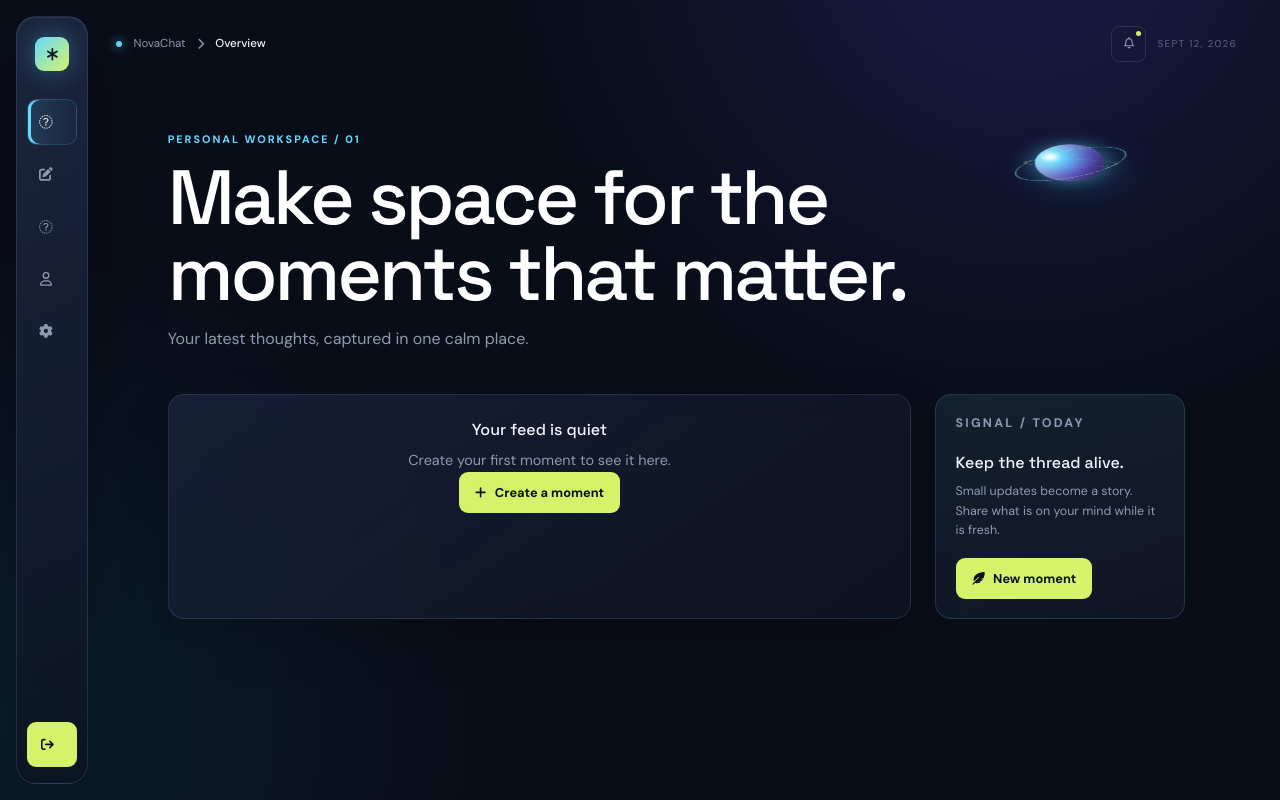
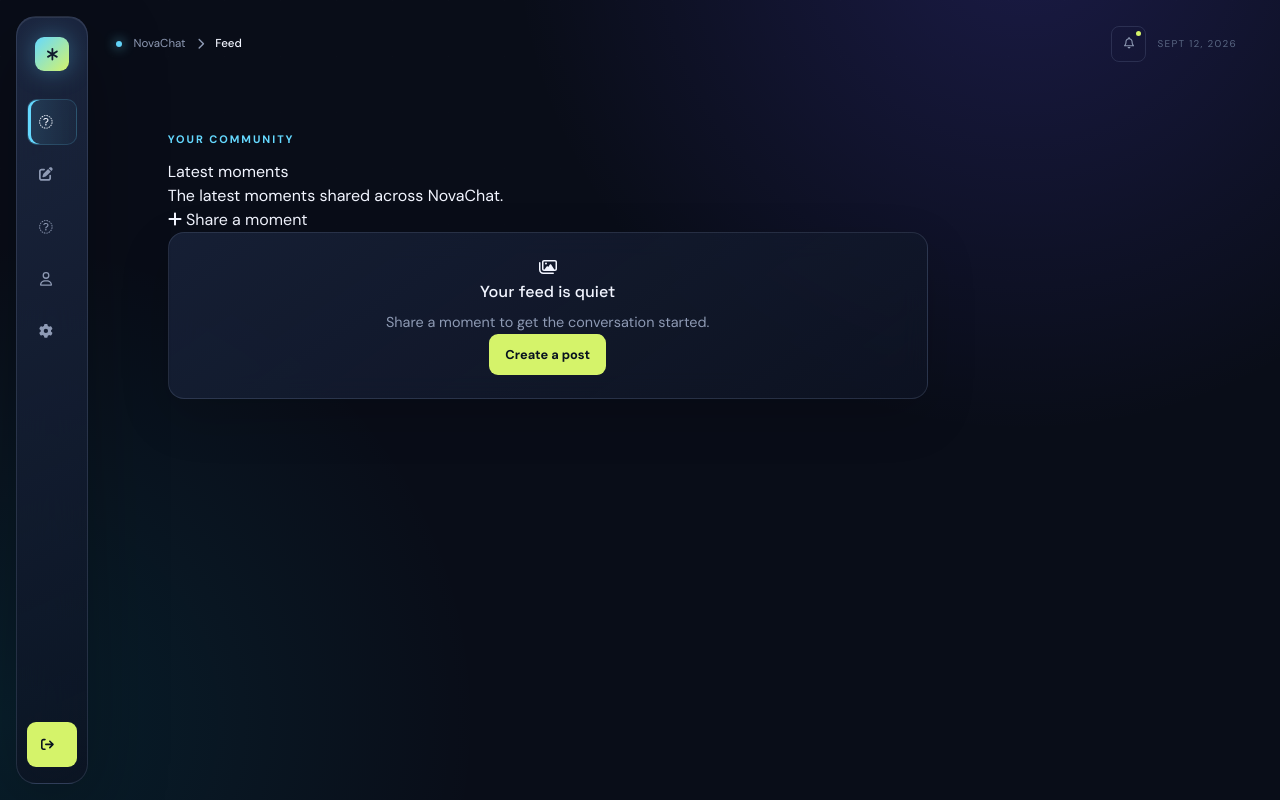
Before and after one commit to Devisinghd/NovaChat-Social-App, a Django app: page /posts/feed/ in a window 1280 px wide. Run offline with Django 5.2, Linux system fonts and the light colour scheme; the visitor is signed in with stand-in values (Sample User, id 1); data that the repository does not hold is empty; some libraries are stand-ins or nearby versions.

Commit message:
bg changed and comment section designed

```diff
--- a/posts/templates/posts/feed.html
+++ b/posts/templates/posts/feed.html
@@ -1,81 +1,136 @@
 {% extends 'users/base.html' %}
-{% load static %}
-{% block title %}Overview | NovaChat{% endblock %}
-{% block section_name %}Overview{% endblock %}
+{% block title %}Feed | NovaChat{% endblock %}
+{% block section_name %}Feed{% endblock %}
+{% block body_class %}posts-feed-body{% endblock %}
 
 {% block body %}
-    <header class="page-heading">
-        <div class="hero-orb" aria-hidden="true"><span class="orb-core"></span><span class="orb-ring ring-a"></span><span class="orb-ring ring-b"></span></div>
-        <p class="eyebrow">Personal workspace / 01</p>
-        <h1>Make space for the moments that matter.</h1>
-        <p>Your latest thoughts, captured in one calm place.</p>
+    <div class="community-feed">
+        <header class="feed-heading">
+            <div>
+                <p class="eyebrow">Your community</p>
+                <h1>Latest moments</h1>
+                <p class="feed-intro">The latest moments shared across NovaChat.</p>
+            </div>
+            {% if request.user.is_authenticated %}
+                <a class="feed-create-link" href="{% url 'create_post' %}">
+                    <i class="fa-solid fa-plus" aria-hidden="true"></i>
+                    <span>Share a moment</span>
+                </a>
+            {% endif %}
         </header>
-    <div class="feed-layout">
-    <section class="post-feed" aria-label="Your posts">
+
+        <section class="post-feed" aria-label="Latest moments">
             {% for post in posts %}
                 <article class="post-card">
-            <div class="post-meta">
-                <span class="avatar">{{ post.user.username|first|upper }}</span>
-                <div>
-                    <img src="{{ post.user.profile.photo.url }}" alt="Profile photo of {{ post.user.username }}" class="profile-photo">
+                    <header class="post-meta">
+                        {% if post.user.profile.photo %}
+                            <img class="post-avatar" src="{{ post.user.profile.photo.url }}" alt="{{ post.user.username }}'s profile photo">
+                        {% else %}
+                            <span class="post-avatar post-avatar-fallback" aria-hidden="true">{{ post.user.username|first|upper }}</span>
+                        {% endif %}
+                        <div class="post-author">
+                            <strong>{{ post.user.username }}</strong>
+                            <time datetime="{{ post.created_at|date:'c' }}">{{ post.created_at|date:"M j, Y · g:i A" }}</time>
                         </div>
+                        <span class="post-more" aria-hidden="true">
+                            <i class="fa-solid fa-ellipsis-vertical" aria-hidden="true"></i>
+                        </span>
+                    </header>
+
+                    {% if post.image %}
+                        <img class="post-image" src="{{ post.image.url }}" alt="Image shared by {{ post.user.username }}" loading="lazy">
+                    {% else %}
+                        <div class="post-text-art" aria-hidden="true">
+                            <span class="text-art-mark"><i class="fa-solid fa-asterisk"></i></span>
                         </div>
-            <h3>{{ post.title }}</h3>
-            <p class="post-content">{{ post.content }}</p>
-            {% if post.image %}
-                <img class="post-image" src="{{ post.image.url }}" alt="Image shared by {{ post.user.username }}">
                     {% endif %}
+
+                    <div class="post-details">
                         <div class="post-actions">
-                {% if logged_in_user in post.liked_by.all %}
-                    <button type="button" id="{{ post.id }}" class="post-action btn-like is-liked" aria-label="Like {{ post.title }}" aria-pressed="true">
+                            <div class="post-action-group">
+                                {% if request.user.is_authenticated %}
+                                    {% if post.is_liked %}
+                                        <button type="button" id="{{ post.id }}" class="post-action btn-like is-liked" aria-label="Unlike post by {{ post.user.username }}" aria-pressed="true">
                                     {% else %}
-                    <button type="button" id="{{ post.id }}" class="post-action btn-like" aria-label="Like {{ post.title }}" aria-pressed="false">
+                                        <button type="button" id="{{ post.id }}" class="post-action btn-like" aria-label="Like post by {{ post.user.username }}" aria-pressed="false">
                                     {% endif %}
-                    <img src="{% static 'users/images/like-icon.png' %}" alt="Like icon" class="like-icon">
+                                        <i class="fa-regular fa-heart" aria-hidden="true"></i>
                                     </button>
-                <span class="like-count" aria-live="polite">{{ post.liked_by.count }}</span>
-                <div>
-                    <img src="{% static 'users/images/comment-icon.png' %}" alt="Comment icon" class="comment-icon">
-                    {% for comment in post.comments.all %}
-                        <b>{{ comment.posted_by }}</b>: {{ comment.body }}
+                                {% else %}
+                                    <a class="post-action" href="{% url 'login' %}" aria-label="Sign in to like this post">
+                                        <i class="fa-regular fa-heart" aria-hidden="true"></i>
+                                    </a>
+                                {% endif %}
+                                <a class="post-action post-comment-link" href="/posts/{{ post.id }}/comments/" aria-label="View all {{ post.comment_count }} comment{{ post.comment_count|pluralize }}">
+                                    <i class="fa-regular fa-comment-dots" aria-hidden="true"></i>
+                                    <span>{{ post.comment_count }}</span>
+                                </a>
+                                <span class="post-action post-share" aria-hidden="true">
+                                    <i class="fa-regular fa-paper-plane" aria-hidden="true"></i>
+                                </span>
+                            </div>
+                            <span class="post-action post-save" aria-hidden="true">
+                                <i class="fa-regular fa-bookmark"></i>
+                            </span>
+                        </div>
+
+                        <p class="post-likes"><span class="like-count" aria-live="polite">{{ post.like_count }}</span> appreciations</p>
+                        {% if post.title or post.caption %}
+                            <p class="post-caption">
+                                <strong>{{ post.user.username }}</strong>
+                                {% if post.title %}<span>{{ post.title }}</span>{% endif %}
+                                {% if post.caption %}<span>{{ post.caption }}</span>{% endif %}
+                            </p>
+                        {% endif %}
+
+                        <div class="post-comments" aria-label="Recent comments">
+                            {% for comment in post.recent_comments %}
+                                <p><strong>{{ comment.posted_by }}</strong> {{ comment.body }}</p>
                             {% endfor %}
                         </div>
-                <div>
-                    <form method="post">
+                        {% if post.comment_count > 2 %}
+                            <a class="view-comments-link" href="/posts/{{ post.id }}/comments/">View all {{ post.comment_count }} comment{{ post.comment_count|pluralize }}</a>
+                        {% endif %}
+
+                        {% if request.user.is_authenticated %}
+                            <form class="comment-form" method="post">
                                 {% csrf_token %}
-                        <div>
-                            <label for="">Add comment</label>
-                            <div>{{ comment_form.body }}
-                            </div>
-                            <div>
-                                <input type="hidden" name="post_id" id="post_id" value='{{ post.id }}'>
-                                <input type="hidden" name="posted_by" id="posted_by" value='{{ logged_in_user.username }}'>
-                            </div>
-                            <div>
-                                <button type='submit'>Add</button>
-                            </div>
-                        </div>
+                                <input type="hidden" name="post_id" value="{{ post.id }}">
+                                <input class="comment-input" type="text" name="body" maxlength="300" placeholder="Add a comment..." aria-label="Add a comment to {{ post.user.username }}'s post" required>
+                                <button type="submit">Post</button>
                             </form>
-                </div>
-                <img src="{% static 'users/images/share-icon.png' %}" alt="Share icon" class="share-icon">
+                        {% else %}
+                            <p class="comment-signin"><a href="{% url 'login' %}">Sign in</a> to leave a comment.</p>
+                        {% endif %}
                     </div>
                 </article>
             {% empty %}
                 <div class="empty-state">
+                    <i class="fa-regular fa-images" aria-hidden="true"></i>
                     <h2>Your feed is quiet</h2>
-            <p>Create your first moment to see it here.</p>
-            <a class="primary-button" href="{% url 'create_post' %}"><i class="fa-solid fa-plus"></i> Create a moment</a>
+                    <p>Share a moment to get the conversation started.</p>
+                    {% if request.user.is_authenticated %}
+                        <a class="primary-button" href="{% url 'create_post' %}">Create a post</a>
+                    {% else %}
+                        <a class="primary-button" href="{% url 'login' %}">Sign in</a>
+                    {% endif %}
                 </div>
             {% endfor %}
+            {% if posts.has_other_pages %}
+                <nav class="feed-pagination" aria-label="Feed pages">
+                    {% if posts.has_previous %}
+                        <a href="?page={{ posts.previous_page_number }}"><i class="fa-solid fa-arrow-left" aria-hidden="true"></i> Newer posts</a>
+                    {% endif %}
+                    <span>Page {{ posts.number }} of {{ posts.paginator.num_pages }}</span>
+                    {% if posts.has_next %}
+                        <a href="?page={{ posts.next_page_number }}">Older posts <i class="fa-solid fa-arrow-right" aria-hidden="true"></i></a>
+                    {% endif %}
+                </nav>
+            {% endif %}
         </section>
-    <aside class="quick-panel">
-        <p class="eyebrow">Signal / today</p>
-        <h3>Keep the thread alive.</h3>
-        <p>Small updates become a story. Share what is on your mind while it is fresh.</p>
-        <a class="primary-button" href="{% url 'create_post' %}"><i class="fa-solid fa-feather-pointed"></i> New moment</a>
-    </aside>
     </div>
-    <script type="text/javascript">
+
+    <script>
         window.CSRF_TOKEN = '{{ csrf_token }}';
         function sendLikeRequest(button) {
             button.addClass('is-saving');
@@ -89,7 +144,9 @@
             }).done(function(response) {
                 button.toggleClass('is-liked', response.liked);
                 button.attr('aria-pressed', response.liked ? 'true' : 'false');
-                button.siblings('.like-count').text(response.count);
+                button.closest('.post-card').find('.like-count').text(response.count);
+            }).fail(function() {
+                button.attr('aria-pressed', button.hasClass('is-liked') ? 'true' : 'false');
             }).always(function() {
                 button.removeClass('is-saving');
                 var pendingClicks = button.data('pending-clicks') - 1;
@@ -103,6 +160,5 @@
             button.data('pending-clicks', (button.data('pending-clicks') || 0) + 1);
             if (!button.hasClass('is-saving')) sendLikeRequest(button);
         });
-
     </script>
 {% endblock %}
```
Lines whose indentation alone changed are shown as unchanged.
